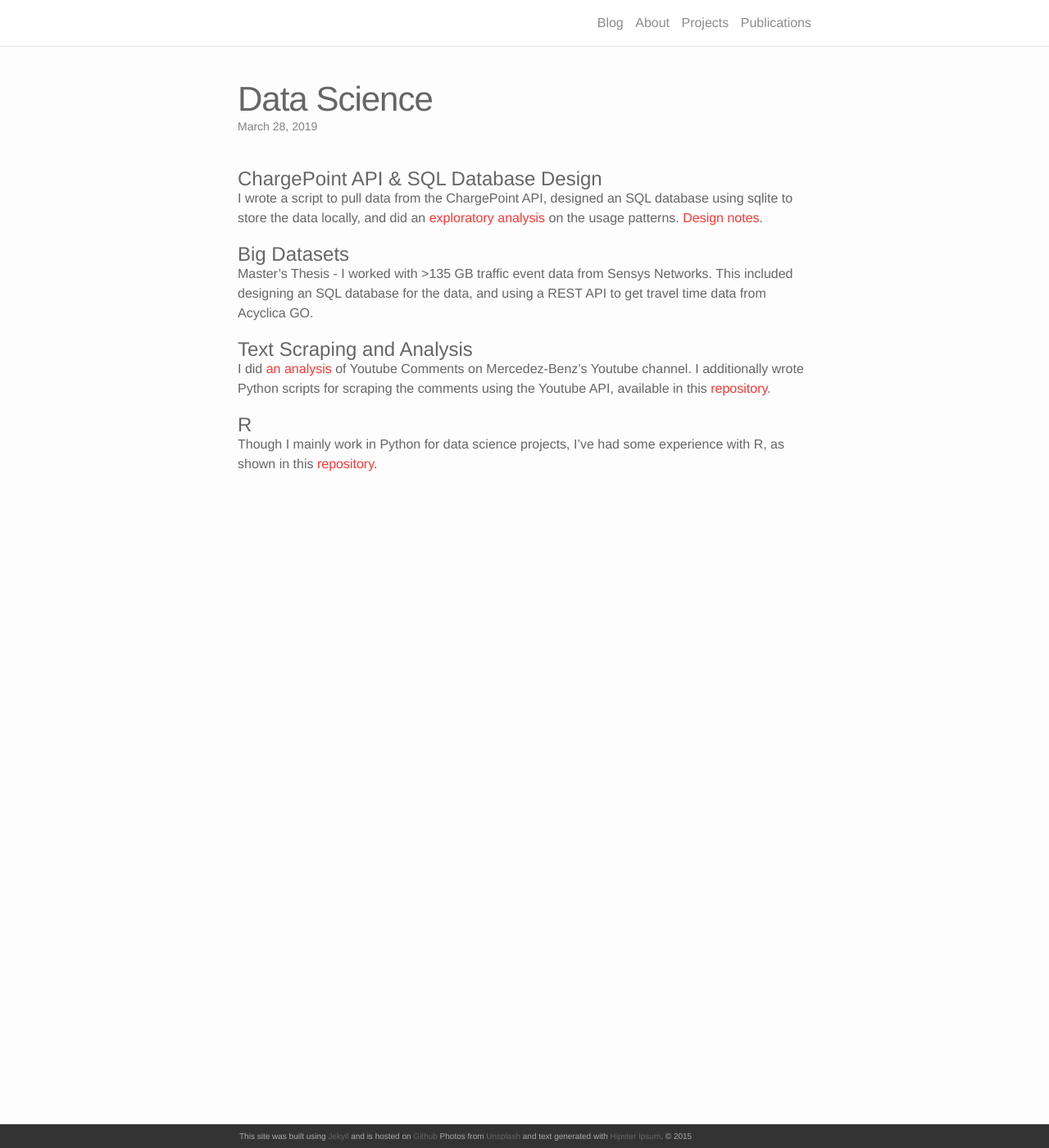
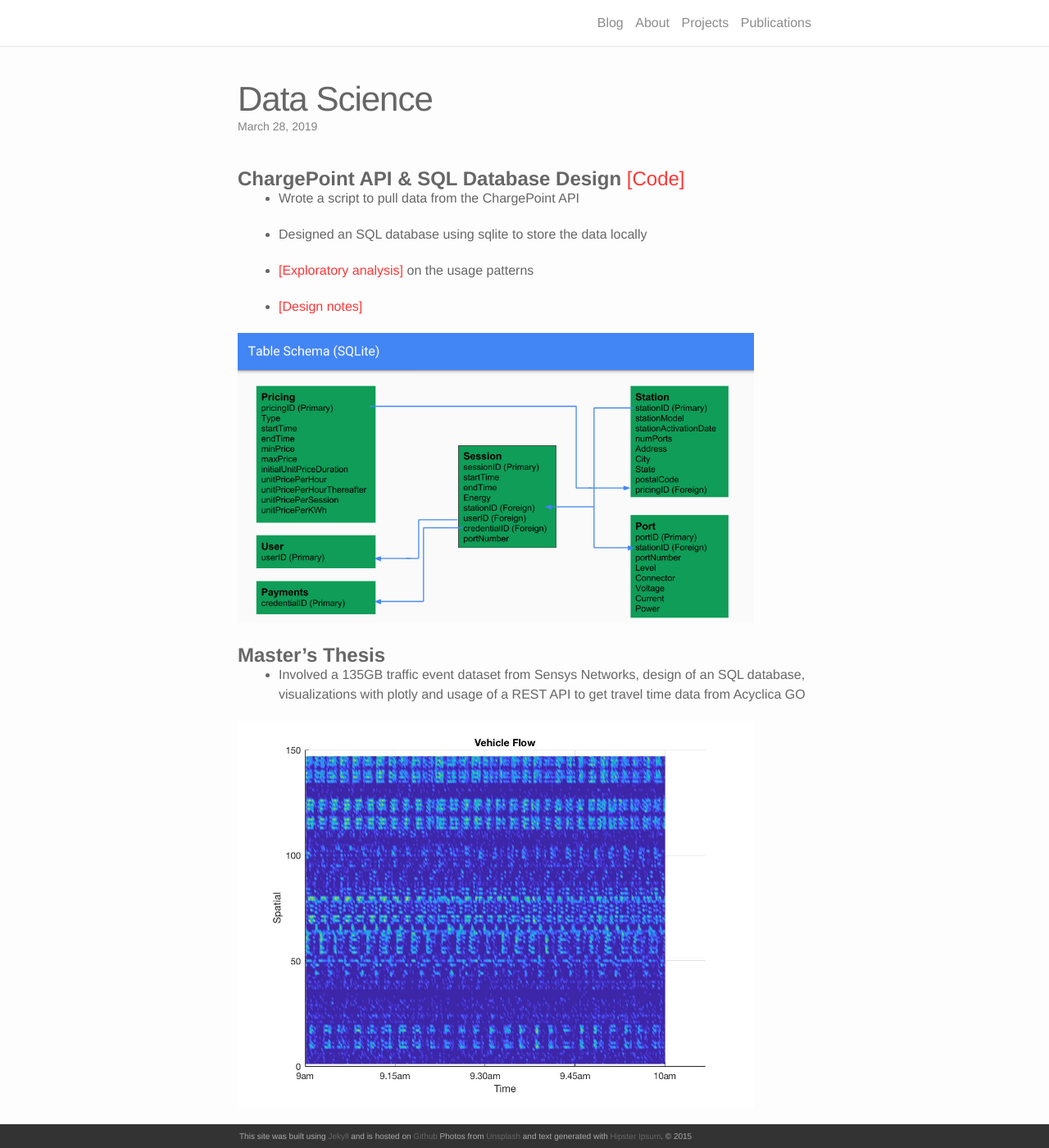
Before and after one commit to lefthandwriter/lefthandwriter.github.io, a Jekyll site: the page built from _portfolio/data_science.markdown, in a window 1280 px wide and 1400 px high. Shown: the whole window at 82% size. Built offline with Jekyll 4.4.1, drawn with Linux system fonts in a browser that asks for light colours; nearby versions of some CDN libraries; some of the changed text lies outside the part shown.

Commit message:
updated projects

```diff
--- a/_portfolio/data_science.markdown
+++ b/_portfolio/data_science.markdown
@@ -5,14 +5,32 @@ description: working with data
 img: /img/3_ds.jpg
 ---
 
-# ChargePoint API & SQL Database Design
-I wrote a script to pull data from the ChargePoint API, designed an SQL database using sqlite to store the data locally, and did an [exploratory analysis](https://github.com/lefthandwriter/ChargePointAPI/blob/master/Notebooks/Exploratory.ipynb) on the usage patterns. [Design notes](https://lefthandwriter.github.io/software/2018/06/22/Designing-EV-Database.html).
+# **ChargePoint API & SQL Database Design** [[Code]](https://github.com/lefthandwriter/ChargePointAPI)
 
-# Big Datasets
-Master's Thesis - I worked with >135 GB traffic event data from Sensys Networks. This included designing an SQL database for the data, and using a REST API to get travel time data from Acyclica GO.
+- Wrote a script to pull data from the ChargePoint API
 
-# Text Scraping and Analysis
-I did [an analysis](http://nbviewer.jupyter.org/github/lefthandwriter/DataIncProject/blob/master/Notebooks/Mercedes-Benz.ipynb) of Youtube Comments on Mercedez-Benz's Youtube channel. I additionally wrote Python scripts for scraping the comments using the Youtube API, available in this [repository](https://github.com/lefthandwriter/DataIncProject).
+- Designed an SQL database using sqlite to store the data locally
 
-# R
-Though I mainly work in Python for data science projects, I've had some experience with R, as shown in this [repository](https://github.com/lefthandwriter/R-programming).
+- [[Exploratory analysis]](https://github.com/lefthandwriter/ChargePointAPI/blob/master/Notebooks/Exploratory.ipynb) on the usage patterns
+
+- [[Design notes]](https://lefthandwriter.github.io/software/2018/06/22/Designing-EV-Database.html)
+
+![image-center]({{ site.url }}{{ site.baseurl }}/assets/projects/databaseSchema.png){: height="90%" width="90%"}
+
+# **Master's Thesis**
+
+- Involved a 135GB traffic event dataset from Sensys Networks, design of an SQL database, visualizations with plotly and usage of a REST API to get travel time data from Acyclica GO
+
+![image-center]({{ site.url }}{{ site.baseurl }}/assets/projects/signalizedtraffic.jpg){: height="90%" width="90%"}
+
+# **Text Scraping and Analysis** [[Code]](https://github.com/lefthandwriter/DataIncProject)
+
+- Did [an analysis](http://nbviewer.jupyter.org/github/lefthandwriter/DataIncProject/blob/master/Notebooks/Mercedes-Benz.ipynb) of Youtube Comments on Mercedez-Benz's Youtube channel
+
+- Wrote Python scripts for scraping the comments using the Youtube API.
+
+![image-center]({{ site.url }}{{ site.baseurl }}/assets/projects/youtubecomments.png){: height="90%" width="90%"}
+
+# **R** [[Code]](https://github.com/lefthandwriter/R-programming)
+
+- Though I mainly work in Python for data science projects, I've had some experience with R
--- a/_portfolio/nlp.markdown
+++ b/_portfolio/nlp.markdown
@@ -1,16 +1,14 @@
 ---
 layout: post
-title: NLP
+title: Natural Language Processing
 description: quora questions
 img:
 ---
 
-# Quora Questions
+# **Quora Questions** [[Code]](https://github.com/lefthandwriter/QuoraQuestionPairs)
 
 Term group project, ECE6254 Statistical Machine Learning.
 
 Classifying if two questions are redundant plays an important role for websites that offer a question-answer service, such as Quora, Stack Exchange, Piazza, and general forums. Quora’s dataset, released January 25th, 2017, consists of binarily labelled question pairs, depending on whether they are effectively asking the same question.
 
 Question similarity classification is a problem of distinguishing semantic similarity between two short texts. Beginning with word embeddings ([word2vec by Mikolov](https://arxiv.org/abs/1301.3781)), my tasks were to obtain sentence embeddings that would be representative of each question. I experimented with taking the sum of the word vectors, after scaling each word vector its with term frequency inverse document frequency (tf-idf). I also augmented parts-of-speech tags and named-entity-recognition tags counts to the sentence vectors, generated from the [Stanford NLP toolkit](https://stanfordnlp.github.io/CoreNLP/). Finally, I tried augmenting path similarity distance as measured by [WordNet](https://wordnet.princeton.edu) between groups of similar word types (noun-noun, verb-verb, adjective-adjective).
-
-[Github repo](https://github.com/lefthandwriter/QuoraQuestionPairs)
```
Also changed, not shown: _portfolio/cpp.markdown (+4 -4 lines), _portfolio/deep_learning.markdown (+10 -1 lines), _portfolio/slam.markdown (+7 -1 lines), projects.md (+46 -0 lines), assets/projects/databaseSchema.png (added), assets/projects/orbslam2.png (added), assets/projects/signalizedtraffic.jpg (added), assets/projects/youtubecomments.png (added), 1 other file.
